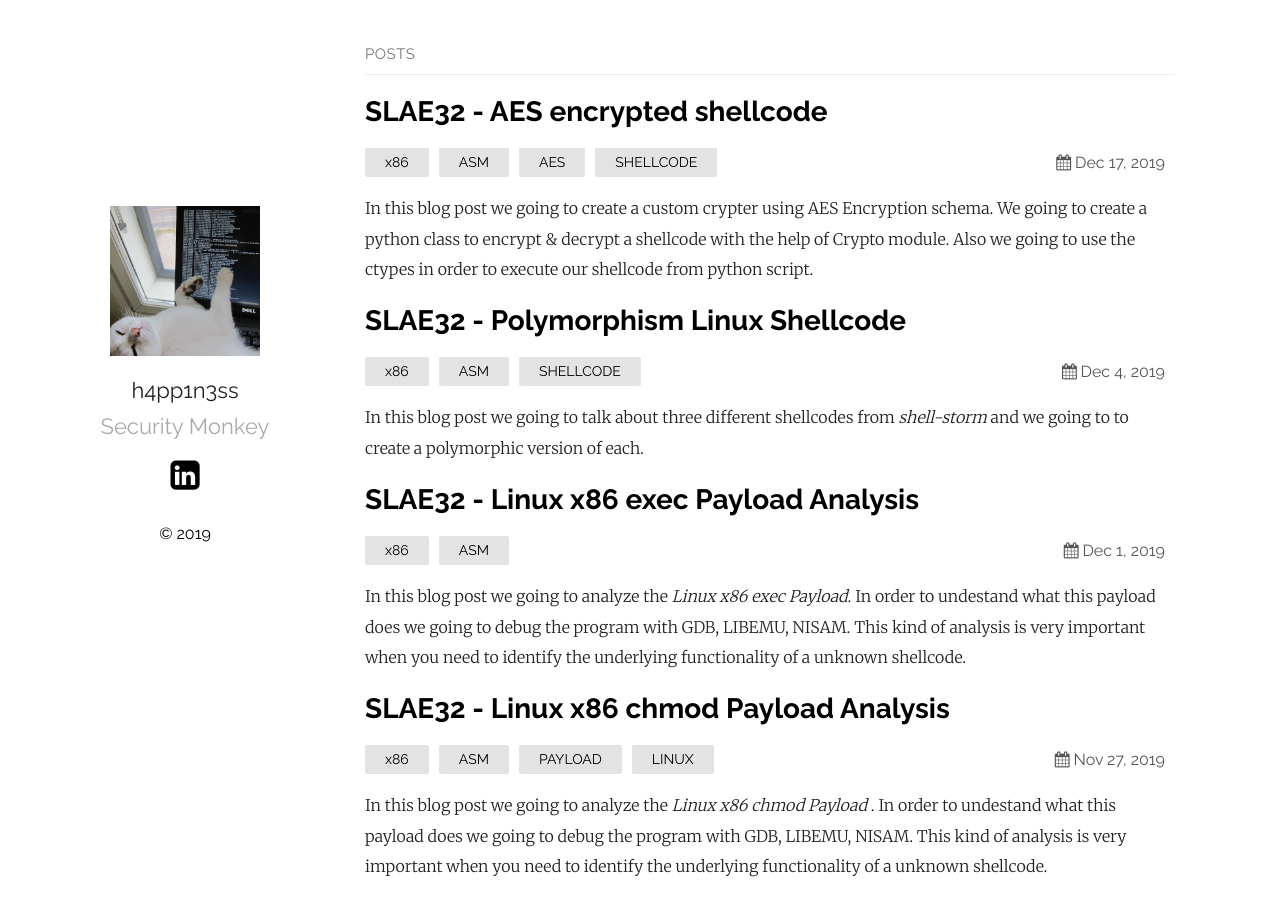
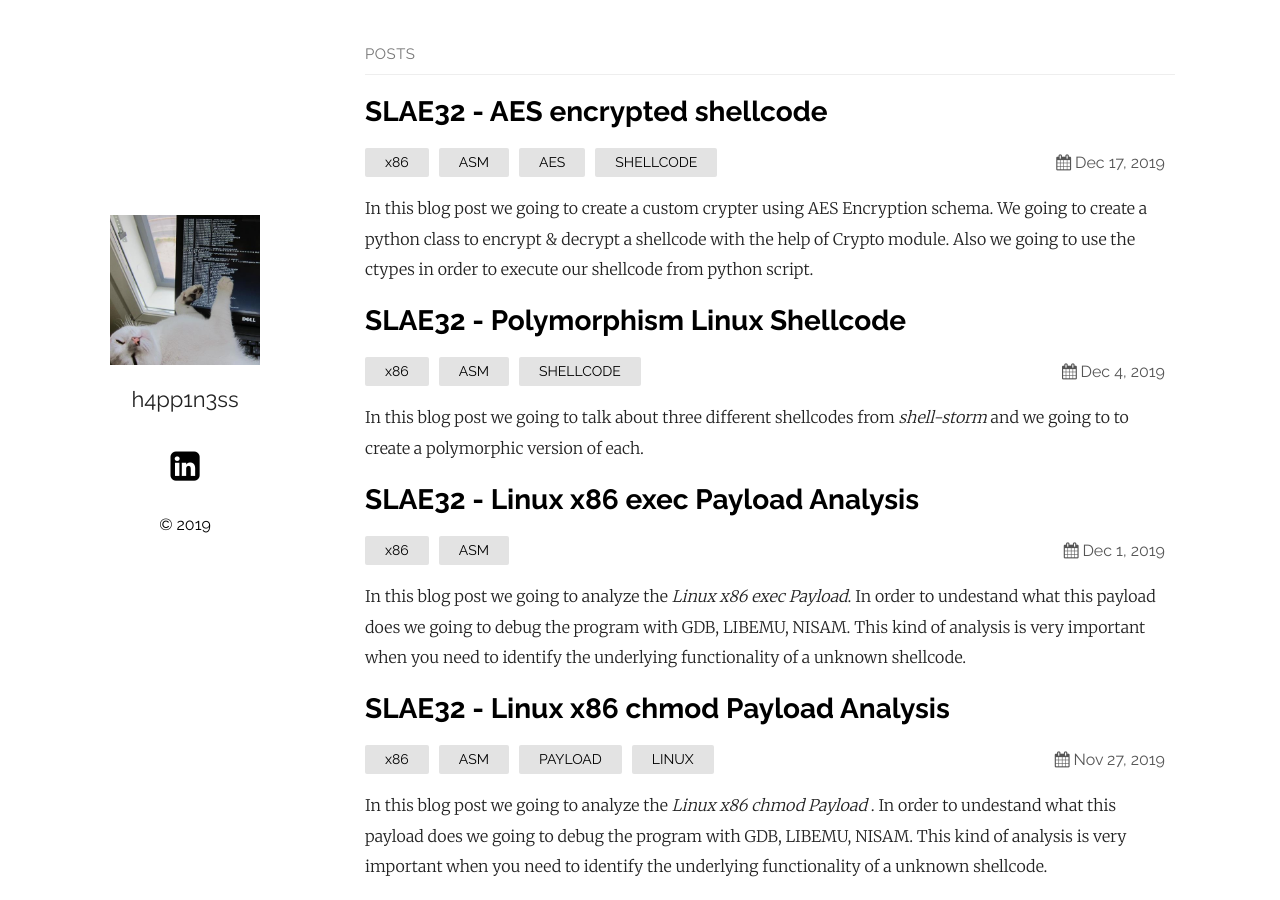
Before and after one commit to h4pp1n3ss/h4pp1n3ss.github.io, a Jekyll site: the page built from index.md, in a window 1280 px wide and 900 px high. Built offline with Jekyll 4.4.1, drawn with Linux system fonts in a browser that asks for light colours.

Commit message:
Remove tagline

```diff
--- a/_config.yml
+++ b/_config.yml
@@ -18,7 +18,7 @@ sass:
   sass_dir: _sass
 plainwhite:
   name: h4pp1n3ss
-  tagline: Security Monkey
+  tagline:
   date_format: "%b %-d, %Y"
   sitemap: true # set to true to generate sitemap.xml content
   dark_mode: true
```
